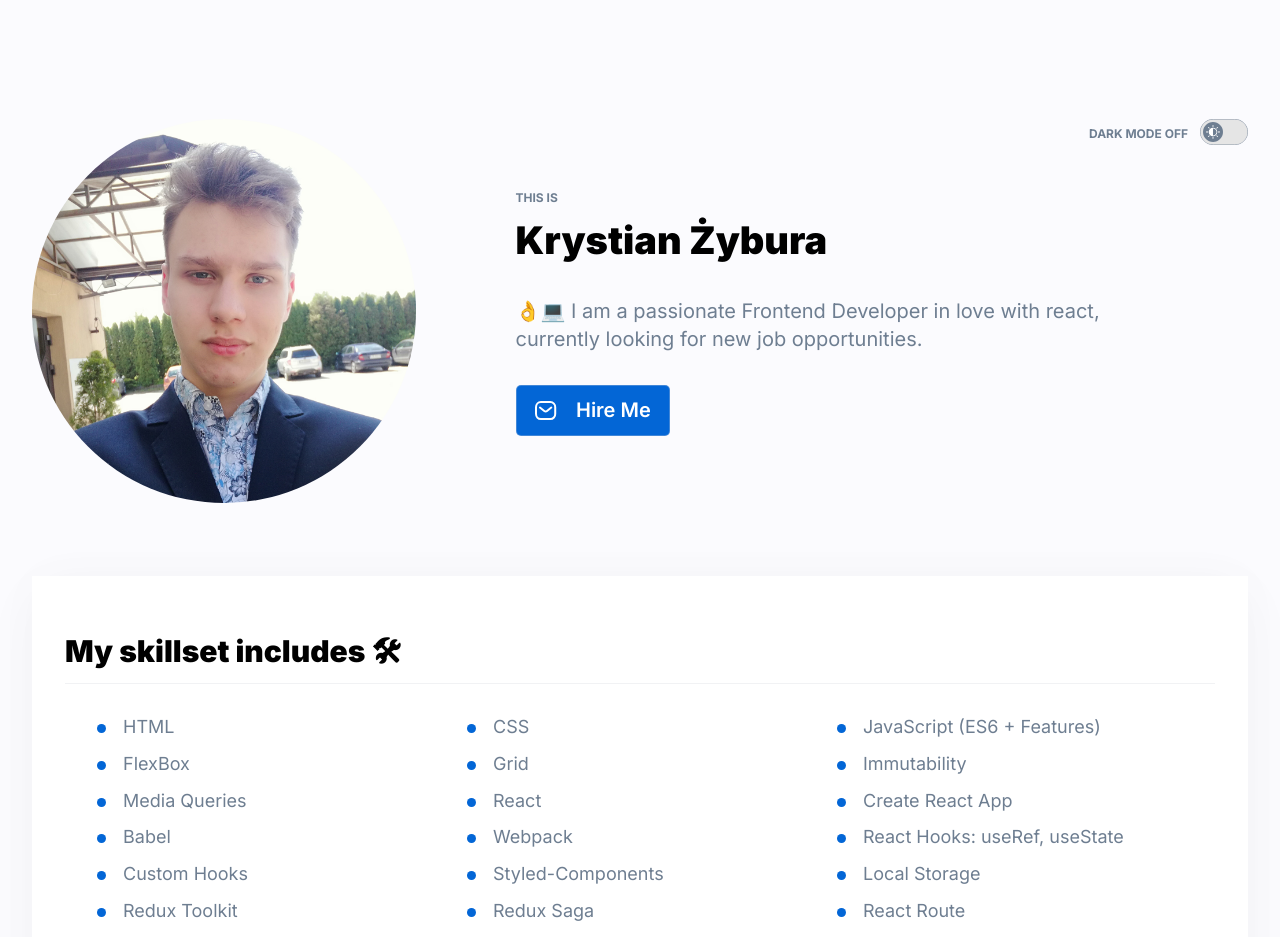
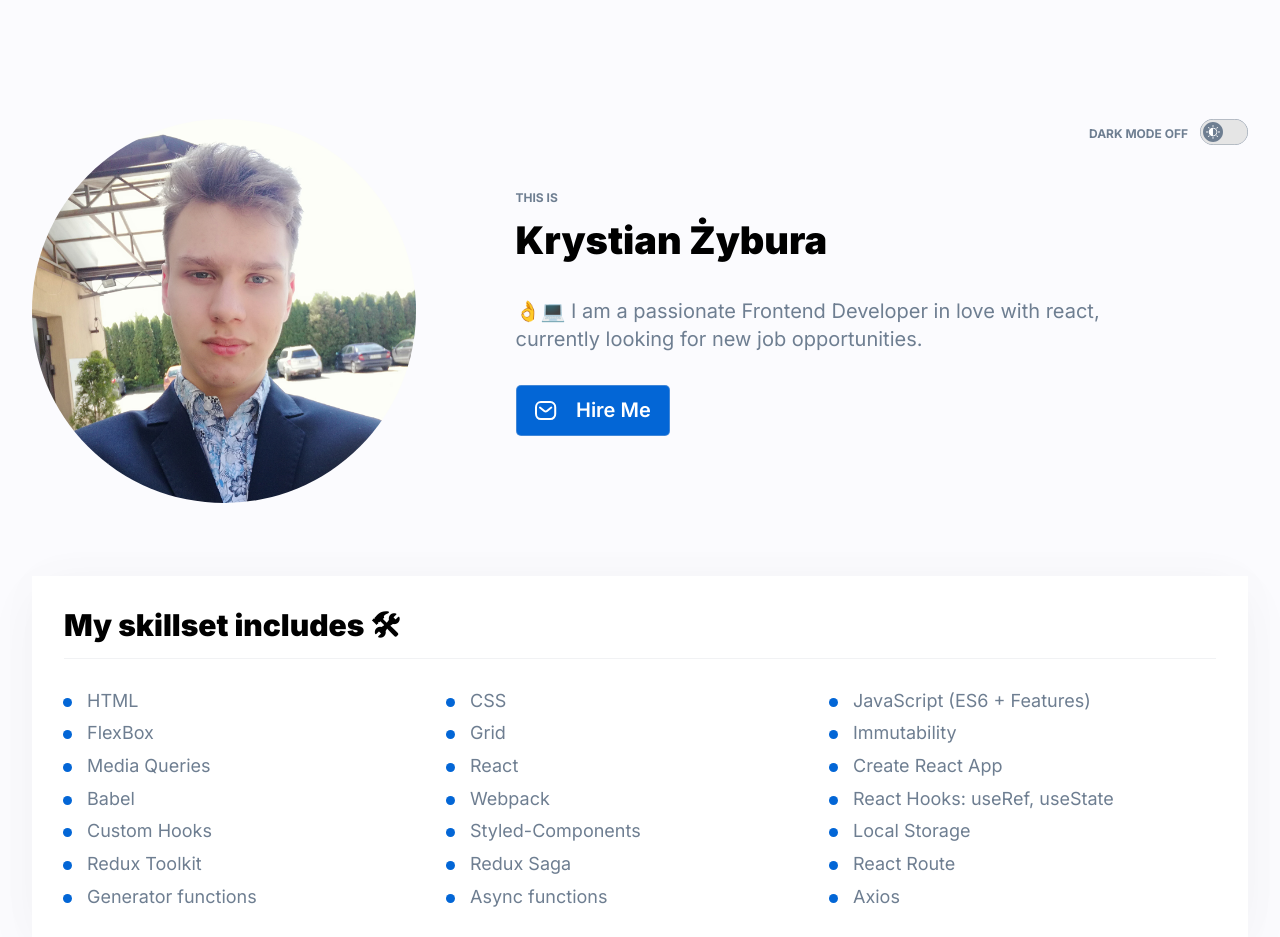
Before and after one commit to KrystianZybura/Personal-Homepage, a React (Vite) app: page / in a window 1280 px wide. Shown: the top 937 px of the page. Built offline with nearby package versions, Linux system fonts and the light colour scheme; no server answers.

Commit message:
section adjusted

```diff
--- a/src/App/common/Section/styled.js
+++ b/src/App/common/Section/styled.js
@@ -5,7 +5,7 @@ const StyledSection = styled.section`
   box-shadow:
     0px 16px 58px 0px ${({ theme }) => theme.firstBoxShadow},
     0px -2px 50px 0px ${({ theme }) => theme.secondBoxShadow};
-  padding: 33px;
+  padding: 32px;
   margin-top: 73px;
 `;
 
@@ -13,6 +13,7 @@ const SectionHeader = styled.h2`
   font-size: 30px;
   font-weight: 900;
   padding-bottom: 15px;
+  margin: 0 0 32px 0;
   border-bottom: 1px solid ${({ theme }) => theme.border};
 `;
 
@@ -24,11 +25,13 @@ const SectionUl = styled.ul`
   list-style-image: url("src/App/assets/ellipse.svg");
   display: grid;
   grid-template-columns: 1fr 1fr 1fr;
+  gap: 12px;
+  margin: 0;
+  padding-left: 15px;
 `;
 
 const SectionLi = styled.li`
-  margin: 8px;
-  padding-left: 10px;
+  padding-left: 8px;
 `;
 
 export { SectionUl, SectionLi, StyledSection, SectionHeader, SectionContainer };
```
